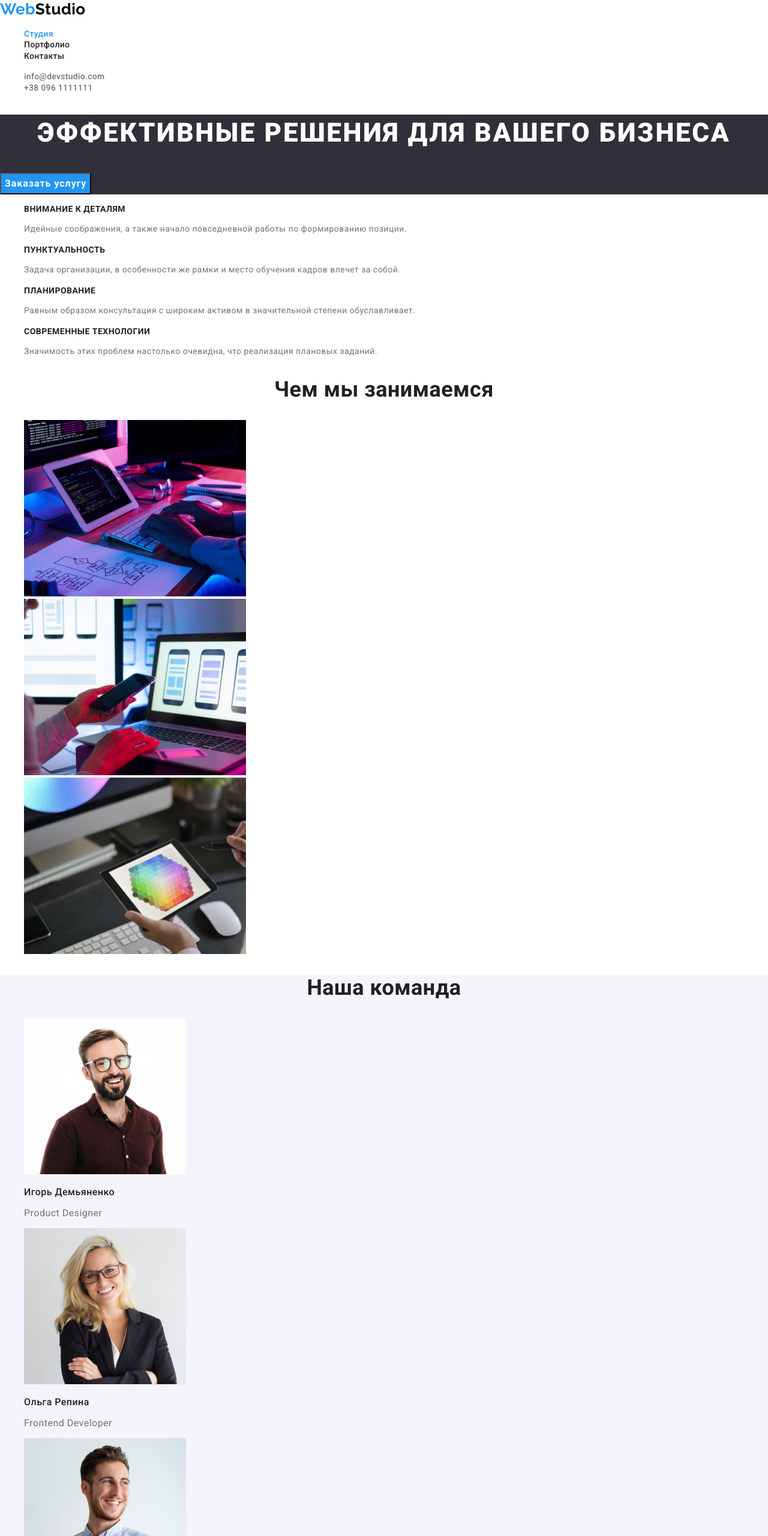
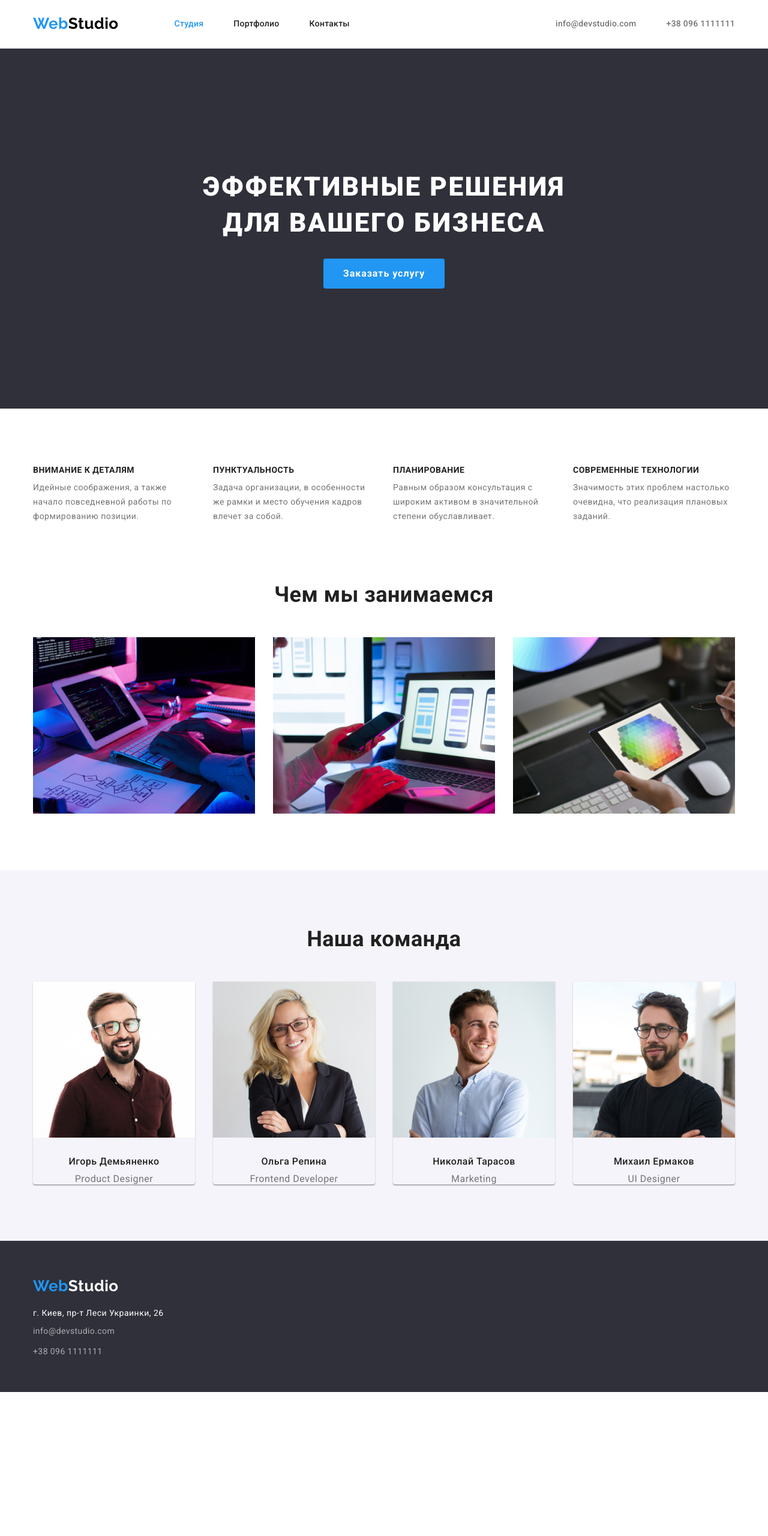
Before and after one commit to YarPetru/goit-markup-hw-03, a plain HTML site: page index.html in a window 1280 px wide. Shown: the top 2560 px of the page at 60% size. After the commit the page ends 2320 px from the top, so only its background shows below. Drawn offline with nearby package versions, Linux system fonts and the light colour scheme.

Commit message:
добавляет флексы

```diff
--- a/css/styles.css
+++ b/css/styles.css
@@ -18,7 +18,7 @@
 /* белый #FFFFFF */
 
 /* =========СБРОС========== */
-/* h1,
+h1,
 h2,
 h3,
 h4,
@@ -37,19 +37,21 @@ ol {
 img {
   display: block;
 }
+
 .list {
   list-style: none;
 }
 .link {
   text-decoration: none;
+}
+
+/* ul {
+  list-style-type: none;
+} */
+/* a {
+  text-decoration: none;
 } */
 
-ul {
-  list-style-type: none;
-}
-a {
-  text-decoration: none;
-}
 /* =========КОНЕЦ СБРОСА======== */
 
 body {
@@ -59,13 +61,48 @@ body {
   background: var(--white-color);
 }
 
+.container {
+  width: 1200px;
+  margin-left: auto;
+  margin-right: auto;
+  padding-left: 15px;
+  padding-right: 15px;
+  /* outline: 5px solid tomato; */
+}
 /* ======= HEADER ========== */
-.logo {
+.header .container {
+  display: flex;
+}
+
+.header {
+  min-height: 80px;
+  padding-top: 24px;
+  padding-bottom: 25px;
+  border-bottom: 1px solid #ececec;
+}
+
+.header .logo {
+  margin-right: 93px;
+
   font-family: Raleway;
   font-weight: 700;
   font-size: 26px;
   line-height: 1.192;
   color: var(--accent-color);
+}
+
+.nav {
+  display: flex;
+  align-items: center;
+}
+
+.nav-list {
+  display: flex;
+  align-items: center;
+}
+
+.nav-list-point:not(:last-child) {
+  margin-right: 50px;
 }
 
 .logo-black {
@@ -97,14 +134,30 @@ body {
   color: var(--accent-color);
 }
 
+.contacts-header {
+  display: flex;
+  align-items: center;
+  margin-left: auto;
+}
+
+.contacts-item:not(:last-child) {
+  margin-right: 50px;
+}
+
 /* ========= END HEADER ========== */
 
 /* ========= HERO =========== */
 
 .hero {
+  padding-top: 200px;
   background: var(--dark-background);
+  height: 600px;
 }
+
 .hero-title {
+  max-width: 700px;
+  margin: 0 auto;
+
   font-weight: 900;
   font-size: 44px;
   line-height: 1.364;
@@ -117,10 +170,21 @@ body {
 }
 
 .hero-button {
+  display: flex;
+  margin-top: 30px;
+  margin-left: auto;
+  margin-right: auto;
+
+  min-width: 200px;
+  height: 50px;
+  border-radius: 4px;
+  border: none;
+  padding: 10px 33px;
+  cursor: pointer;
+
   font-weight: 700;
   font-size: 16px;
   line-height: 1.875;
-  display: flex;
   align-items: center;
   text-align: center;
   letter-spacing: 0.06em;
@@ -130,6 +194,19 @@ body {
 /* ========= END HERO ======== */
 
 /* ========= FEATURES ======== */
+.features {
+  padding-top: 94px;
+}
+.features-list {
+  display: flex;
+  justify-content: space-between;
+}
+
+.features-list-item {
+  max-width: 270px;
+  min-height: 101px;
+}
+
 .feature-name {
   font-weight: 700;
   font-size: 14px;
@@ -140,6 +217,8 @@ body {
 }
 
 .feature-description {
+  margin-top: 10px;
+
   font-weight: normal;
   font-size: 14px;
   line-height: 1.714;
@@ -147,27 +226,60 @@ body {
 /* ========= END FEATURES ======== */
 
 /* ========= SERVISES ======== */
+.service {
+  margin-top: 94px;
+  padding-bottom: 94px;
+}
+
+.service-list {
+  display: flex;
+  margin-top: 50px;
+
+  justify-content: space-between;
+}
 
 /* ========= END SERVISES  ======== */
 
 /* ========= ABOUT TEAM ======== */
+
 .team {
+  padding-bottom: 94px;
+  padding-top: 94px;
   background: var(--light-background);
 }
 
+.members-list {
+  display: flex;
+  margin-top: 50px;
+}
+
+.members-item:not(:last-child) {
+  margin-right: 30px;
+}
+
+.members-item {
+  box-shadow: 0px 1px 3px rgba(0, 0, 0, 0.12), 0px 1px 1px rgba(0, 0, 0, 0.14),
+    0px 2px 1px rgba(70, 44, 44, 0.2);
+  border-radius: 0px 0px 4px 4px;
+}
+
 .member-name {
+  margin-top: 30px;
+
   font-weight: 500;
   font-size: 16px;
   line-height: 1.188;
-  /* text-align: center; */
+  text-align: center;
 
   color: var(--titles-text-color);
 }
 
 .member-position {
+  margin-top: 10px;
+
   font-size: 16px;
   line-height: 1.188;
-  /* text-align: center; */
+  text-align: center;
 }
 
 /* .member-photo {} */
@@ -175,8 +287,22 @@ body {
 /* ========= END ABOUT TEAM ======== */
 
 /* ========= FOOTER CONTACTS ======== */
+
 .footer {
+  padding-top: 60px;
+  min-height: 252px;
   background: var(--dark-background);
+}
+
+.footer .logo {
+  font-family: Raleway;
+  font-weight: 700;
+  font-size: 26px;
+  line-height: 1.192;
+  color: var(--accent-color);
+}
+.footer-address {
+  margin-top: 20px;
 }
 
 .footer-address-link {
@@ -186,21 +312,87 @@ body {
 }
 
 .footer-contact-link {
+  display: inline-block;
   font-size: 14px;
   line-height: 1.714;
   letter-spacing: 0.03em;
   color: var(--white-color);
   color: var(--footer-link-color);
   font-style: normal;
+  margin-top: 10px;
 }
-/* .link {
-} */
 
 /* ========= END FOOTER CONTACTS ======== */
 
 /* PORTFOLIO */
 
+/* =======BUTTONS========= */
+
+.filter {
+  display: flex;
+  justify-content: center;
+
+  margin-top: 94px;
+}
+
+.filter-item:not(:last-child) {
+  margin-right: 8px;
+}
+
+.btn {
+  min-width: 73px;
+  border-radius: 4px;
+  border: none;
+  padding: 6px 23px;
+
+  cursor: pointer;
+
+  font-family: inherit;
+  font-weight: 500;
+  font-size: 16px;
+  line-height: 1.625;
+  text-align: center;
+  color: var(--titles-text-color);
+  background: var(--light-background);
+  margin-bottom: 50px;
+}
+
+.btn:hover,
+.btn:focus {
+  color: var(--white-color);
+  background: var(--accent-color);
+}
+
+/* =======END BUTTONS======= */
+
 /* ======== PROJECTS =========*/
+
+.portfolio .container {
+  padding-bottom: 94px;
+}
+
+.examples-list {
+  display: flex;
+  flex-wrap: wrap;
+  justify-content: space-between;
+  /* margin: -15px; */
+}
+/* .example:not(:nth-child(3n)) {
+  margin-right: 30px;
+} */
+
+.example:not(:nth-last-child(-n + 3)) {
+  margin-bottom: 30px;
+}
+
+.example {
+  border: 1px solid #eeeeee;
+  min-width: 370px;
+  text-align: center;
+  /* margin-bottom: 30px; */
+  /* margin: 15px; */
+}
+
 .example-link {
   color: inherit;
 }
@@ -230,24 +422,6 @@ body {
   color: var(--titles-text-color);
 }
 
-.btn {
-  cursor: pointer;
-
-  font-family: inherit;
-  font-weight: 500;
-  font-size: 16px;
-  line-height: 1.625;
-  text-align: center;
-  color: var(--titles-text-color);
-  background: var(--light-background);
-}
-
-.btn:hover,
-.btn:focus {
-  color: var(--white-color);
-  background: var(--accent-color);
-}
-
 .current {
   color: var(--accent-color);
 }
--- a/index.html
+++ b/index.html
@@ -14,51 +14,55 @@
 <body class="page">
 
     <!--шапка-->
+
     <header class="header">
-
+        <div class="container">
             <!--навигация по страницам-->
             <nav class="nav">
-            <a class="logo" href="./index.html">Web<span class="logo-black">Studio</span></a>
+                <a class="logo link" href="./index.html">Web<span class="logo-black">Studio</span></a>
 
-            <ul class="nav-list">
+                <ul class="nav-list list">
                     <li class="nav-list-point">
-                    <a class="nav-list-link current" href="">Студия</a>
+                        <a class="nav-list-link link current" href="">Студия</a>
                     </li>
                     <li class="nav-list-point">
-                    <a class="nav-list-link" href="./portfolio.html">Портфолио</a>
+                        <a class="nav-list-link link" href="./portfolio.html">Портфолио</a>
                     </li>
                     <li class="nav-list-point">
-                    <a class="nav-list-link" href="">Контакты</a>
+                        <a class="nav-list-link link" href="#">Контакты</a>
                     </li>
                 </ul>
             </nav>
 
             <!--блок контактов-->
 
-        <ul class="contacts-header">
+            <ul class="contacts-header list">
                 <li class="contacts-item">
-                <a class="contacts-link color-contacts" href="mailto:info@devstudio.com">info@devstudio.com</a>
+                    <a class="contacts-link color-contacts link" href="mailto:info@devstudio.com">info@devstudio.com</a>
                 </li>
                 <li class="contacts-item">
-                <a class="contacts-link color-contacts" href="tel:+380961111111">+38 096 1111111</a>
+                    <a class="contacts-link color-contacts link" href="tel:+380961111111">+38 096 1111111</a>
                 </li>
             </ul>
+        </div>
+    </header>
 
-    </header>
 
     <main>
 
         <!-- HERO -->
         <section class="hero">
+            <div class="container">
                 <h1 class="hero-title">Эффективные решения для вашего бизнеса</h1>
                 <button class="hero-button" type="button">Заказать услугу</button>
+            </div>
         </section>
 
         <!-- особенности -->
         <section class="features">
-
+            <div class="container">
                 <h2 class="visually-hidden">Особенности</h2> <!--в дальнейшем скрыть этот заголовок-->
-            <ul class="features-list">
+                <ul class="features-list list">
                     <li class="features-list-item">
                         <h3 class="feature-name">Внимание к деталям</h3>
                         <p class="feature-description">Идейные соображения, а также начало повседневной работы по формированию позиции.</p>
@@ -76,12 +80,14 @@
                         <p class="feature-description">Значимость этих проблем настолько очевидна, что реализация плановых заданий.</p>
                     </li>
                 </ul>
+            </div>
         </section>
 
         <!-- сервисы -->
         <section class="service">
+            <div class="container">
                 <h2 class="sub-title">Чем мы занимаемся</h2>
-            <ul>
+                <ul class="service-list list">
                     <li>
                         <img src="./img/studio-imgs/img-0.jpg" alt="написание программ" width="370" height="294">
                     </li>
@@ -92,56 +98,69 @@
                         <img src="./img/studio-imgs/img-2.jpg" alt="дизайн" width="370" height="294">
                     </li>
                 </ul>
+            </div>
         </section>
 
         <!-- команда -->
         <section class="team">
+            <div class="container">
                 <h2 class="sub-title">Наша команда</h2>
-            <ul class="members-list">
-                <li>
+                <ul class="members-list list">
+                    <li class="members-item">
                         <img class="member-photo" src="./img/studio-imgs/img-3.jpg" alt="фото Игоря" width="270" height="260">
+                        <div>
                             <h3 class="member-name">Игорь Демьяненко</h3>
                             <p class="member-position" lang="en">Product Designer</p>
+                        </div>
                     </li>
-                <li>
+                    <li class="members-item">
                         <img class="member-photo" src="./img/studio-imgs/img-4.jpg" alt="фото Ольги" width="270" height="260">
+                        <div>
                             <h3 class="member-name">Ольга Репина</h3>
                             <p class="member-position" lang="en">Frontend Developer</p>
+                        </div>
                     </li>
-                <li>
+                    <li class="members-item">
                         <img class="member-photo" src="./img/studio-imgs/img-5.jpg" alt="фото Николая" width="270" height="260">
+                        <div>
                             <h3 class="member-name">Николай Тарасов</h3>
                             <p class="member-position" lang="en">Marketing</p>
+                        </div>
                     </li>
-                <li>
+                    <li class="members-item">
                         <img class="member-photo" src="./img/studio-imgs/img-6.jpg" alt="фото Михаила" width="270" height="260">
+                        <div>
                             <h3 class="member-name">Михаил Ермаков</h3>
                             <p class="member-position" lang="en">UI Designer</p>
+                        </div>
+
                     </li>
                 </ul>
+            </div>
         </section>
     </main>
 
     <!--подвал-->
     <footer class="footer">
-        <a class="logo" href="#">Web<span class="logo-white">Studio</span></a>
+        <div class="container">
+            <a class="logo link" href="/index.html">Web<span class="logo-white">Studio</span></a>
             <p class="footer-address">
-            <a class="footer-address-link" href="https://goo.gl/maps/7xJ3adeQhx6g4Ysg8" target="_blank">
+                <a class="footer-address-link link" href="https://goo.gl/maps/7xJ3adeQhx6g4Ysg8" target="_blank">
                     г. Киев, пр-т Леси Украинки, 26
                 </a>
             </p>
             <!--адрес-->
             <address>
-            <ul>
-
+                <ul class="list">
                     <li>
-                    <a class="footer-contact-link" href="mailto:info@devstudio.com">info@devstudio.com</a>
+                        <a class="footer-contact-link link" href="mailto:info@devstudio.com">info@devstudio.com</a>
                     </li>
                     <li>
-                    <a class="footer-contact-link" href="tel:+380961111111">+38 096 1111111</a>
+                        <a class="footer-contact-link link" href="tel:+380961111111">+38 096 1111111</a>
                     </li>
                 </ul>
             </address>
+        </div>
     </footer>
 
 </body>
```
Also changed, not shown: portfolio.html (+36 -34 lines). Lines whose indentation alone changed are shown as unchanged.
